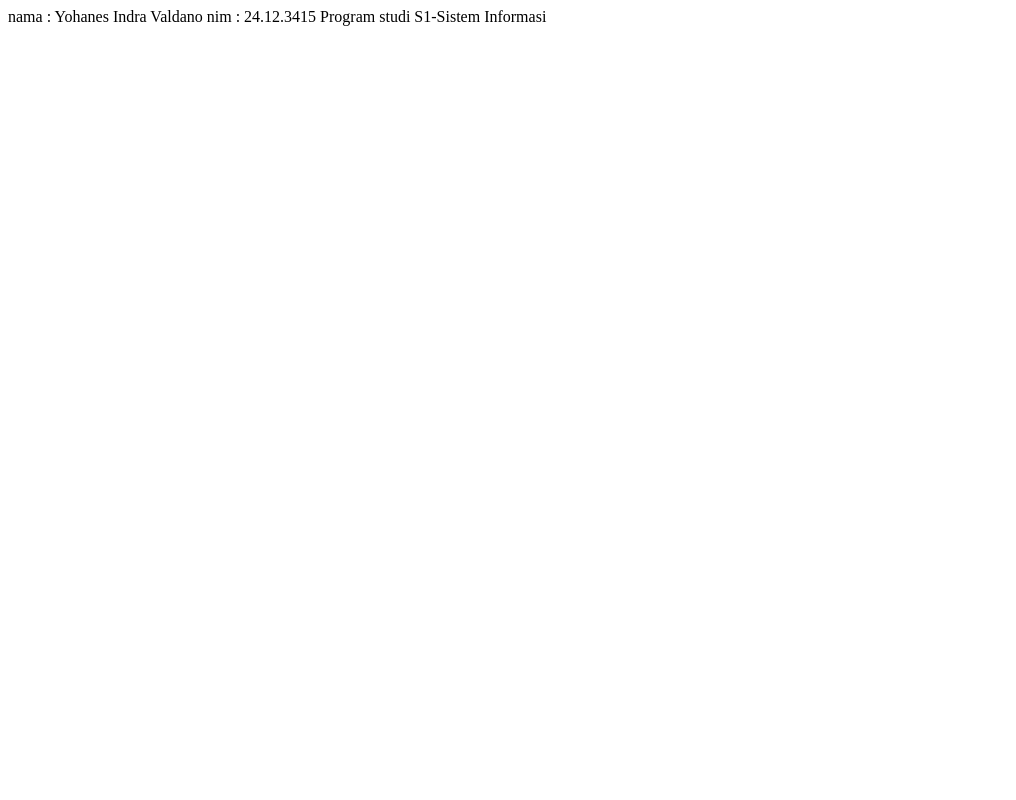
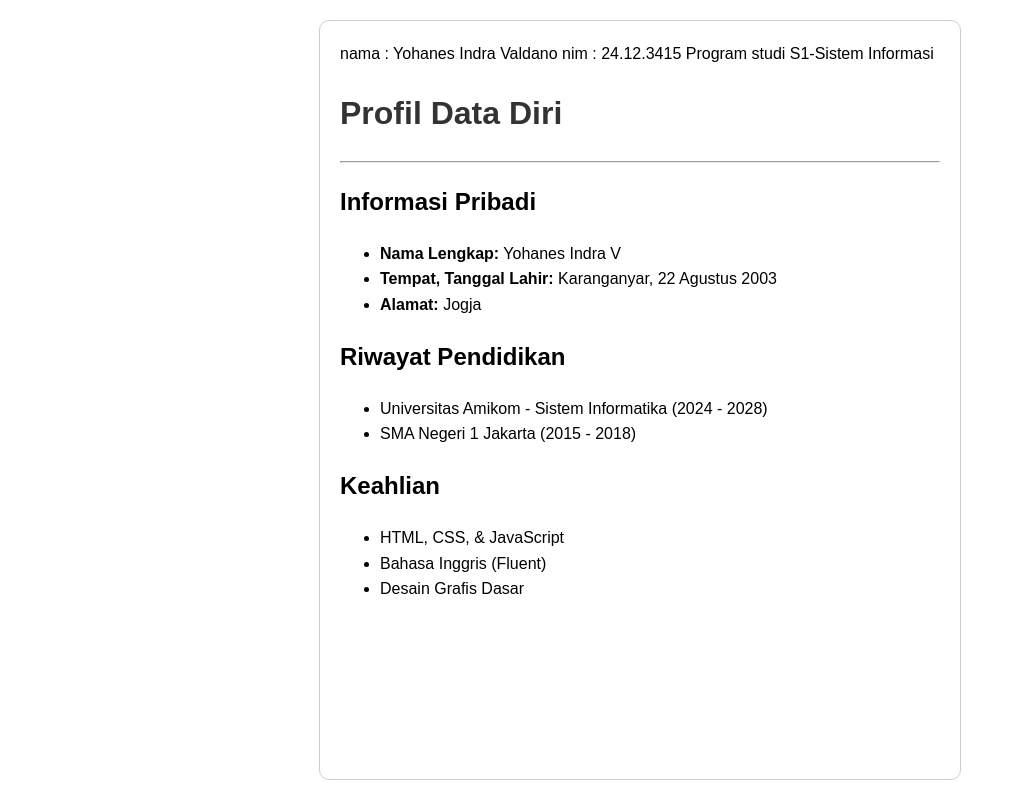
Before and after one commit to yohanes783/24.12.3415_TugasGit_DB, a plain HTML site: page index.html in a window 1280 px wide. Shown: the whole page, without its empty margins (0-1016 px from the left). Drawn offline with Linux system fonts and the light colour scheme.

Commit message:
Add HTML structure for personal profile page

```diff
--- a/index.html
+++ b/index.html
@@ -1,3 +1,60 @@
 nama : Yohanes Indra Valdano
 nim : 24.12.3415
 Program studi S1-Sistem Informasi
+
+<!DOCTYPE html>
+<html lang="id">
+<head>
+    <meta charset="UTF-8">
+    <meta name="viewport" content="width=device-width, initial-scale=1.0">
+    <title>Data Diri - Nama Anda</title>
+    <style>
+        body {
+            font-family: Arial, sans-serif;
+            line-height: 1.6;
+            max-width: 600px;
+            margin: 20px auto;
+            padding: 20px;
+            border: 1px solid #ccc;
+            border-radius: 10px;
+        }
+        h1 { color: #333; }
+        .label { font-weight: bold; }
+    </style>
+</head>
+<body>
+
+    <header>
+        <h1>Profil Data Diri</h1>
+    </header>
+
+    <hr>
+
+    <section>
+        <h2>Informasi Pribadi</h2>
+        <ul>
+            <li><span class="label">Nama Lengkap:</span> Yohanes Indra V</li>
+            <li><span class="label">Tempat, Tanggal Lahir:</span> Karanganyar, 22 Agustus 2003</li>
+            <li><span class="label">Alamat:</span> Jogja</li>
+        </ul>
+    </section>
+
+    <section>
+        <h2>Riwayat Pendidikan</h2>
+        <ul>
+            <li>Universitas Amikom - Sistem Informatika (2024 - 2028)</li>
+            <li>SMA Negeri 1 Jakarta (2015 - 2018)</li>
+        </ul>
+    </section>
+
+    <section>
+        <h2>Keahlian</h2>
+        <ul>
+            <li>HTML, CSS, & JavaScript</li>
+            <li>Bahasa Inggris (Fluent)</li>
+            <li>Desain Grafis Dasar</li>
+        </ul>
+    </section>
+
+</body>
+</html>
```
